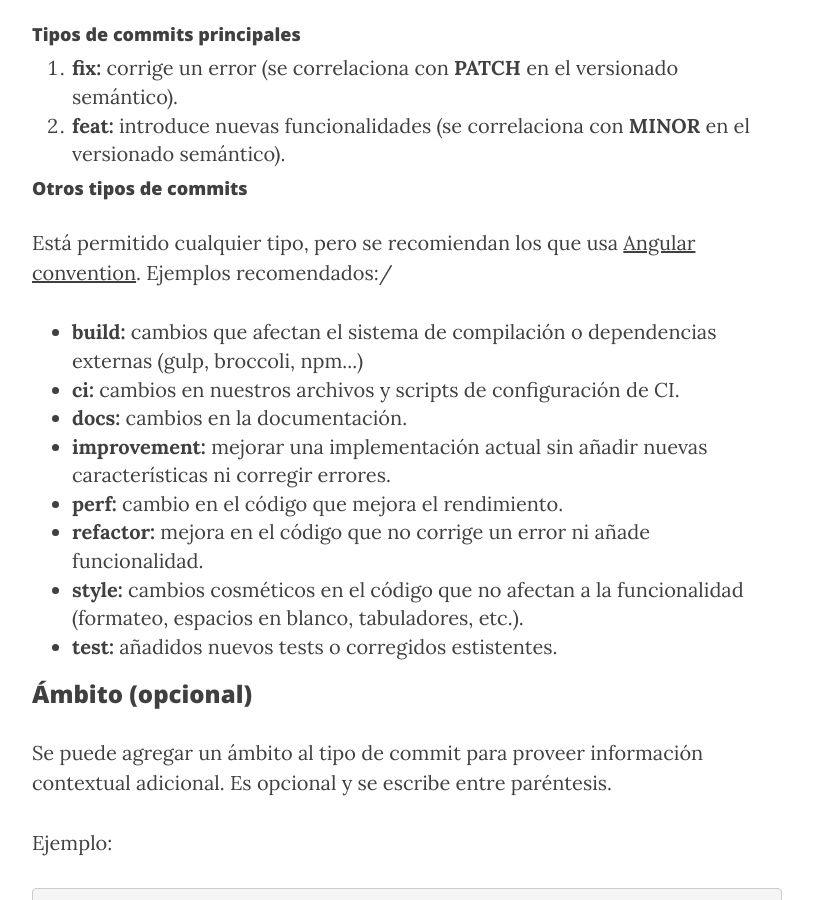
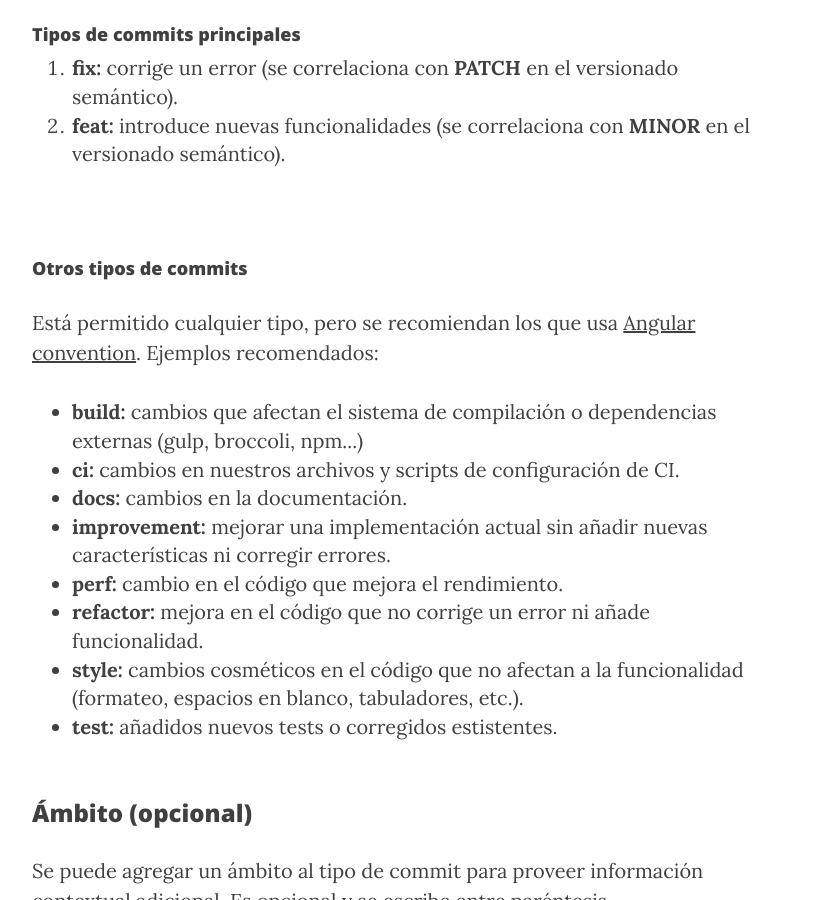
Before and after one commit to aunitz/beta, a Jekyll site: the page built from _posts/2019-11-14-conventional-commits.markdown, in a window 1280 px wide and 900 px high, scrolled down 1659 px. Shown: the whole window, without its empty margins (233-1046 px from the left). Built offline with Jekyll 4.4.1, drawn with Linux system fonts in a browser that asks for light colours; nearby versions of some CDN libraries.

Commit message:
fix: correcciones de formato en el post

```diff
--- a/_posts/2019-11-14-conventional-commits.markdown
+++ b/_posts/2019-11-14-conventional-commits.markdown
@@ -49,9 +49,10 @@ Soluciona la incidencia #3
  	<li><strong>feat:</strong> introduce nuevas funcionalidades (se correlaciona con <strong>MINOR</strong> en el versionado semántico).</li>
 </ol>
 
+<br>
 <h4>Otros tipos de commits</h4>
 
-<p>Está permitido cualquier tipo, pero se recomiendan los que usa <a href="https://github.com/angular/angular/blob/22b96b9/CONTRIBUTING.md#-commit-message-guidelines" target="_blank">Angular convention</a>. Ejemplos recomendados:/<p>
+<p>Está permitido cualquier tipo, pero se recomiendan los que usa <a href="https://github.com/angular/angular/blob/22b96b9/CONTRIBUTING.md#-commit-message-guidelines" target="_blank">Angular convention</a>. Ejemplos recomendados:<p>
 <ul>
  	<li><strong>build:</strong> cambios que afectan el sistema de compilación o dependencias externas (gulp, broccoli, npm...)</li>
  	<li><strong>ci:</strong> cambios en nuestros archivos y scripts de configuración de CI.</li>
@@ -63,6 +64,7 @@ Soluciona la incidencia #3
  	<li><strong>test:</strong> añadidos nuevos tests o corregidos estistentes.</li>
 </ul>
 
+<br>
 <h3>Ámbito (opcional)</h3>
 
 <p>Se puede agregar un ámbito al tipo de commit para proveer información contextual adicional. Es opcional y se escribe entre paréntesis.</p>
@@ -71,6 +73,7 @@ Soluciona la incidencia #3
 
 <pre>feat(parser): añadir capacidad de parsear arrays</pre>
 
+<br>
 <h3>Descripción (obligatoria)</h3>
 
 <p>Es obligatoria una descripción corta de los cambios realizados en el código.</p>
```
